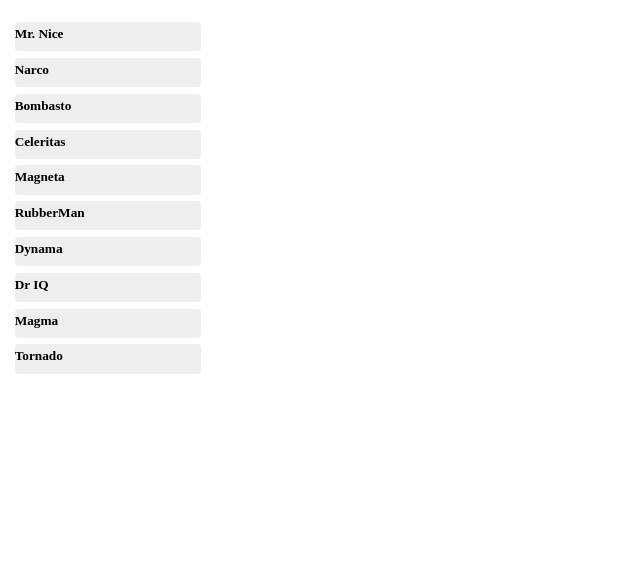
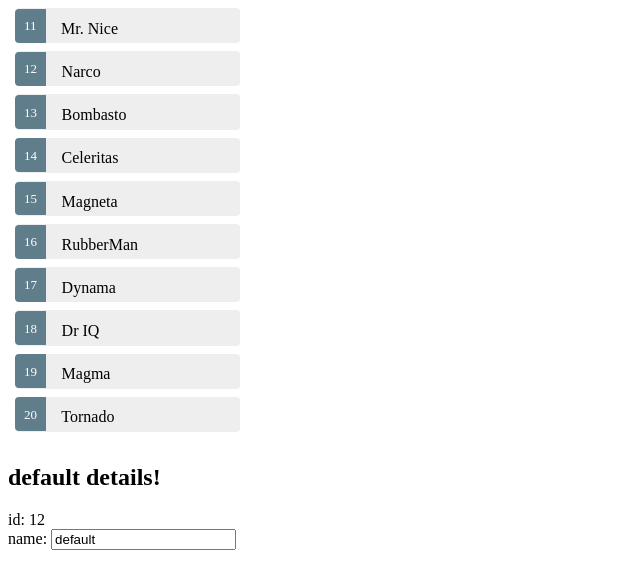
Before and after one commit to zhaojunjie163/angular2-quickstart, an Angular app: page / in a window 1280 px wide. Shown: the top 588 px of the page, without its empty margins (0-640 px from the left). Built offline with nearby package versions, Linux system fonts and the light colour scheme.

Commit message:
this is to illustrate *ngIf and *ngFor

```diff
--- a/src/app/app.component.css
+++ b/src/app/app.component.css
@@ -1,5 +1,5 @@
 .selected {
-  background-color: #CFD8DC !important;
+  background-color: #dc0c23 !important;
   color: white;
 }
 .heroes {
--- a/src/app/app.component.html
+++ b/src/app/app.component.html
@@ -1,5 +1,12 @@
-<h5>
+<div>
   <ul class="heroes">
-    <li *ngFor="let hero of heroes" (click)="onSelect(hero)">{{hero.name}}</li>
+    <li *ngFor="let hero of heroes" (click)="onSelect(hero)"
+        [class.selected]="hero===selectedHero">
+      <span class="badge">{{hero.id}}</span> {{hero.name}}
+    </li>
   </ul>
-</h5>
+</div>
+
+<div *ngIf="selectedHero">
+  <my-hero-detail [hero]="selectedHero"></my-hero-detail>
+</div>
--- a/src/app/app.component.ts
+++ b/src/app/app.component.ts
@@ -36,8 +36,11 @@ export class AppComponent {
   //define properties here,{{}} is the "interpolation" form of one-way data binding.
   //name: string = 'zhao junjie!'
   // Below is the model and how to initialize it
-  selectedHero: Hero;
-  heroes: Hero[] = HEROES;
+  selectedHero: Hero={
+    id:12,
+    name:"default"
+  };
+  heroes : Hero[]= HEROES;
 
   /*hero: Hero = {
    id: 12,
--- a/src/app/app.module.ts
+++ b/src/app/app.module.ts
@@ -4,10 +4,12 @@ import { FormsModule } from '@angular/forms';
 import { HttpModule } from '@angular/http';
 
 import { AppComponent } from './app.component';
+import {HeroDetailComponent} from "./hero-detail.component";
 
 @NgModule({
   declarations: [
-    AppComponent
+    AppComponent,
+    HeroDetailComponent
   ],
   imports: [
     BrowserModule,
--- /dev/null
+++ b/src/app/hero-detail.component.ts
@@ -0,0 +1,25 @@
+/**
+ * Created by zhaojunjie on 25/2/17.
+ */
+import { Component, Input } from '@angular/core';
+import {Hero} from "./hero";
+
+@Component({
+  selector: 'my-hero-detail',
+  template: `
+  <div *ngIf="hero">
+    <h2>{{hero.name}} details!</h2>
+    <div><label>id: </label>{{hero.id}}</div>
+    <div>
+      <label>name: </label>
+      <input [(ngModel)]="hero.name" placeholder="name"/>
+    </div>
+  </div>
+`
+
+})
+export class HeroDetailComponent {
+
+  @Input() hero:Hero;
+
+}
```
